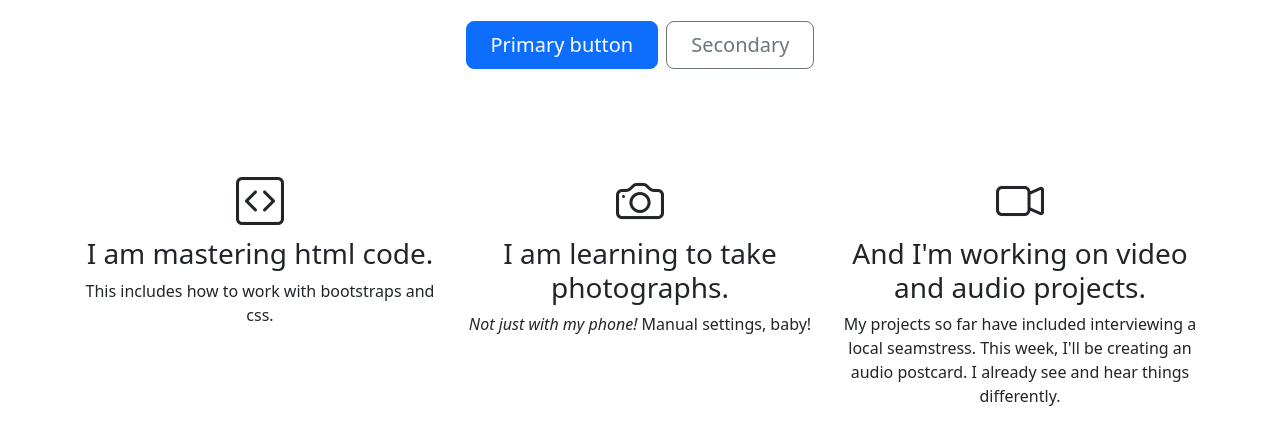
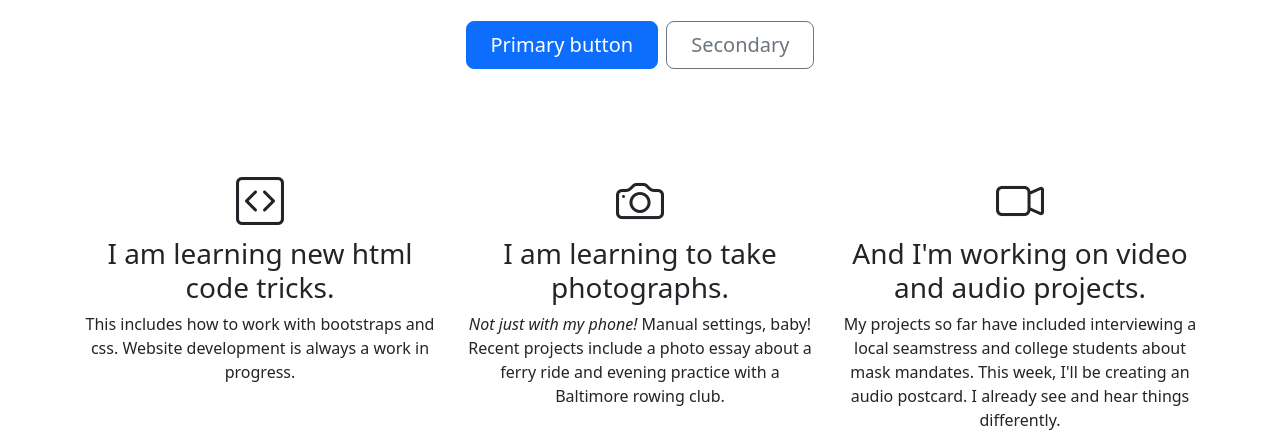
Before and after one commit to lcbcech/Laura-Cech-JOUR652, a plain HTML site: page bootstrap-template/bootstrap-template.html in a window 1280 px wide. Shown: the part 508-956 px from the top of the page. Before the commit the page ends 932 px from the top, so only its background shows below. Drawn offline with nearby package versions, Linux system fonts and the light colour scheme.

```diff
--- a/bootstrap-template/bootstrap-template.html
+++ b/bootstrap-template/bootstrap-template.html
@@ -76,14 +76,14 @@
 <div class="row">
   <div class="col-md-4">
     <i class="bi bi-code-square"></i>
-  			<h3>I am mastering html code.</h3>
-  			<p>This includes how to work with bootstraps and css.</p>
+  			<h3>I am learning new html code tricks.</h3>
+  			<p>This includes how to work with bootstraps and css. Website development is always a work in progress.</p>
   		</div>
 
   		<div class="col-md-4">
         <i class="bi bi-camera"></i>
   			<h3>I am learning to take photographs.</h3>
-  			<p><i>Not just with my phone!</i> Manual settings, baby!</p>
+  			<p><i>Not just with my phone!</i> Manual settings, baby! Recent projects include a photo essay about a ferry ride and evening practice with a Baltimore rowing club.</p>
   		</div>
 
 
@@ -91,7 +91,7 @@
         <i class="bi bi-camera-video"></i>
 
   			<h3>And I'm working on video and audio projects. </h3>
-  			<p>My projects so far have included interviewing a local seamstress. This week, I'll be creating an audio postcard. I already see and hear things differently.</p>
+  			<p>My projects so far have included interviewing a local seamstress and college students about mask mandates. This week, I'll be creating an audio postcard. I already see and hear things differently.</p>
   		</div>
 
 
```
